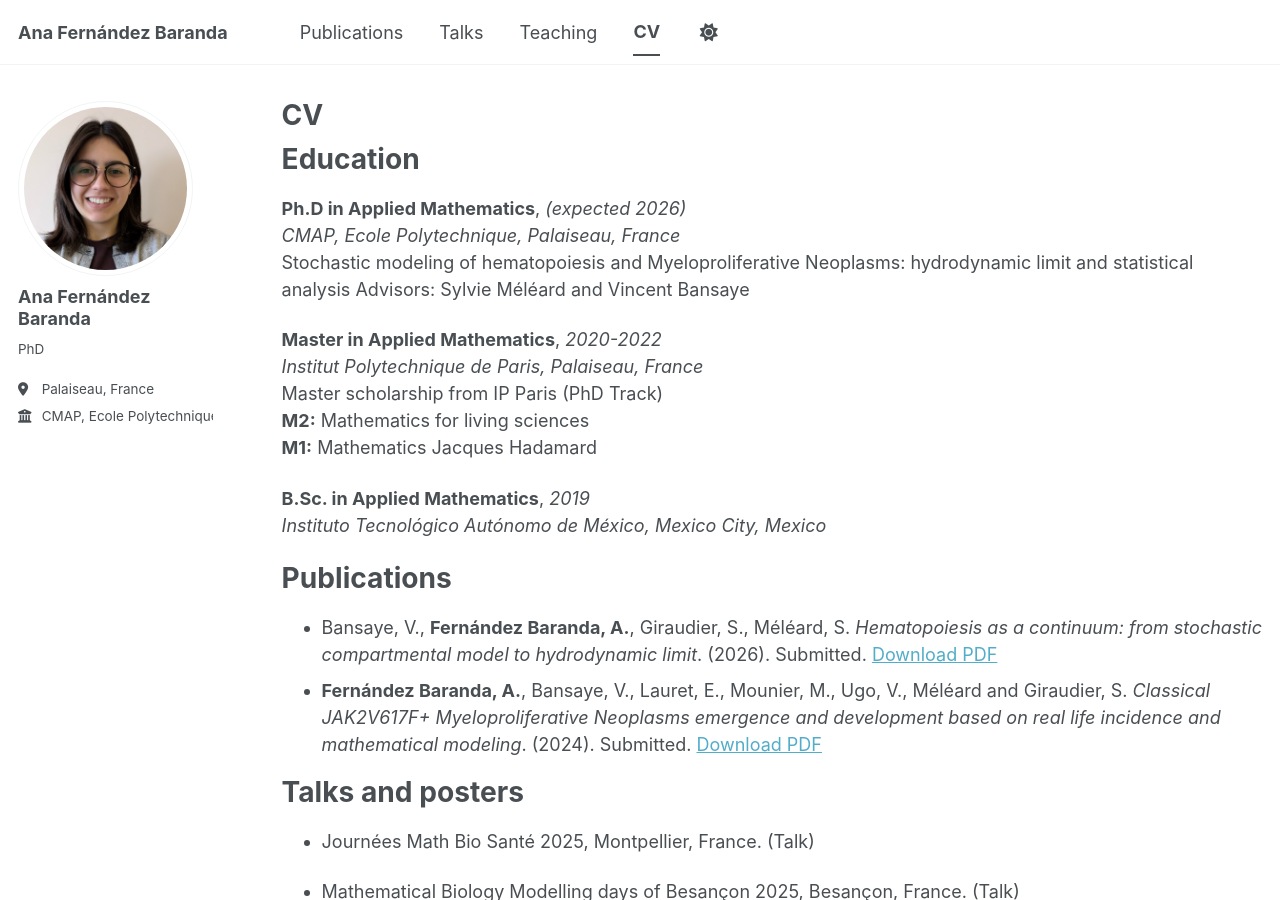
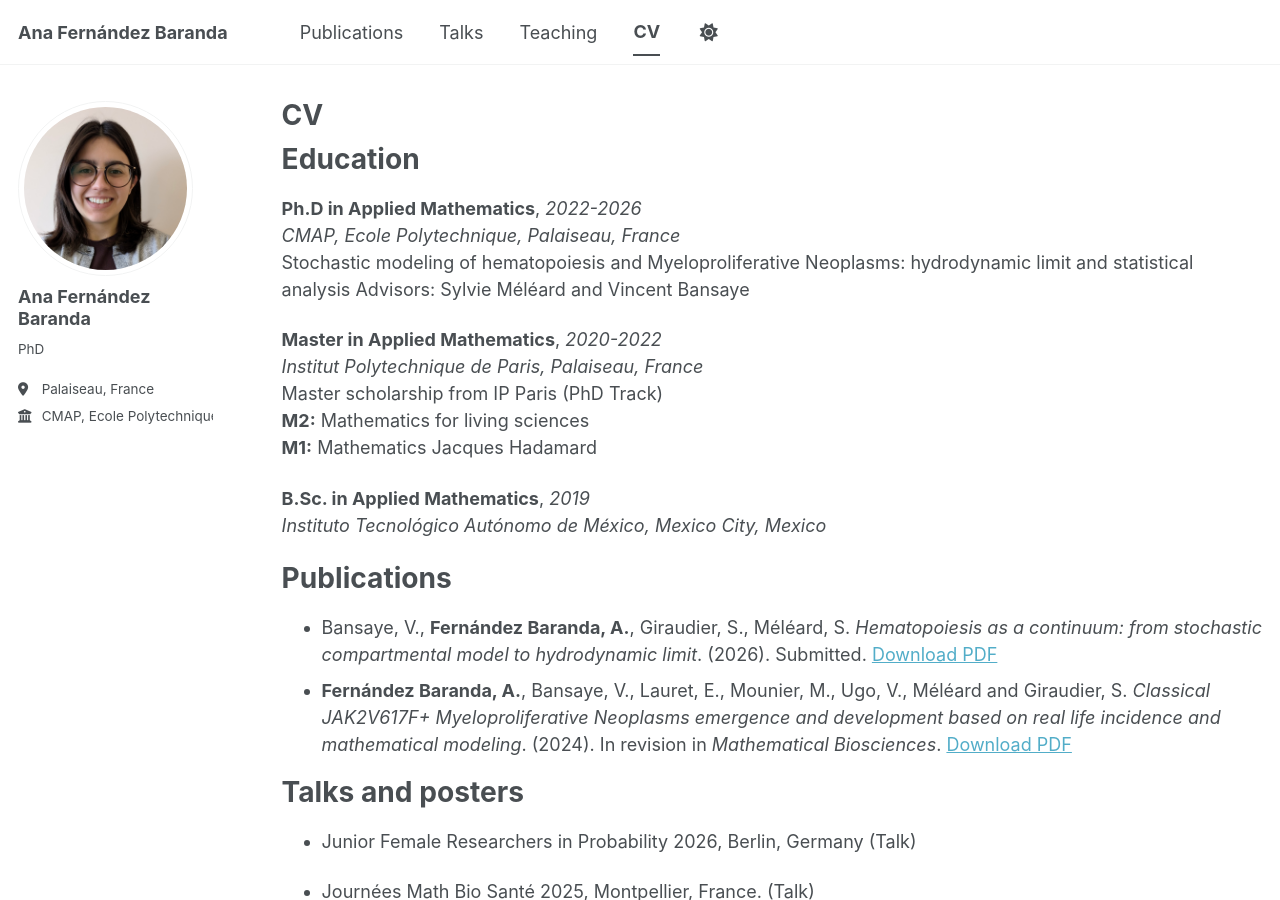
Before and after one commit to ana-fernandezbaranda/ana-fernandezbaranda.github.io, a Jekyll site: the page built from _pages/cv.md, in a window 1280 px wide and 900 px high. Built offline with Jekyll 4.4.1, drawn with Linux system fonts in a browser that asks for light colours; a script bundle is joined from its source files by our own code; library files that are not in the unit come from our copies.

Commit message:
Update cv.md

```diff
--- a/_pages/cv.md
+++ b/_pages/cv.md
@@ -11,7 +11,7 @@ redirect_from:
 
 Education
 ======
-**Ph.D in Applied Mathematics**, _(expected 2026)_ <br>
+**Ph.D in Applied Mathematics**, _2022-2026_ <br>
 _CMAP, Ecole Polytechnique, Palaiseau, France_ <br>
 Stochastic modeling of hematopoiesis and Myeloproliferative Neoplasms: hydrodynamic limit and statistical analysis
 Advisors: Sylvie Méléard and Vincent Bansaye
@@ -28,10 +28,12 @@ _Instituto Tecnológico Autónomo de México, Mexico City, Mexico_
 Publications
 ======
 * Bansaye, V., **Fernández Baranda, A.**, Giraudier, S., Méléard, S. _Hematopoiesis as a continuum: from stochastic compartmental model to hydrodynamic limit_. (2026). Submitted. [Download PDF](/files/hematopoiesis.pdf)
-* **Fernández Baranda, A.**, Bansaye, V., Lauret, E., Mounier, M., Ugo, V., Méléard and Giraudier, S. _Classical JAK2V617F+ Myeloproliferative Neoplasms emergence and development based on real life incidence and mathematical modeling_. (2024). Submitted. [Download PDF](/files/age-dependency.pdf)
+* **Fernández Baranda, A.**, Bansaye, V., Lauret, E., Mounier, M., Ugo, V., Méléard and Giraudier, S. _Classical JAK2V617F+ Myeloproliferative Neoplasms emergence and development based on real life incidence and mathematical modeling_. (2024). In revision in _Mathematical Biosciences_. [Download PDF](/files/age-dependency.pdf)
 
 Talks and posters
 ======
+* Junior Female Researchers in Probability 2026, Berlin, Germany (Talk)
+
 * Journées Math Bio Santé 2025, Montpellier, France. (Talk)
 
 * Mathematical Biology Modelling days of Besançon 2025, Besançon, France. (Talk)
```
